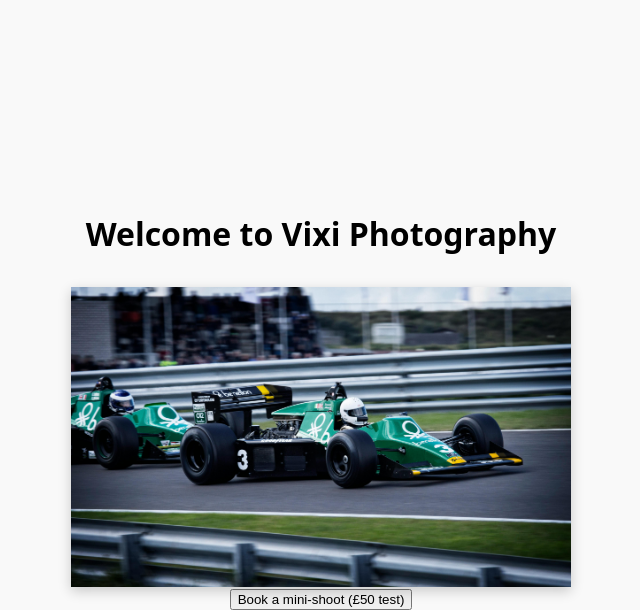
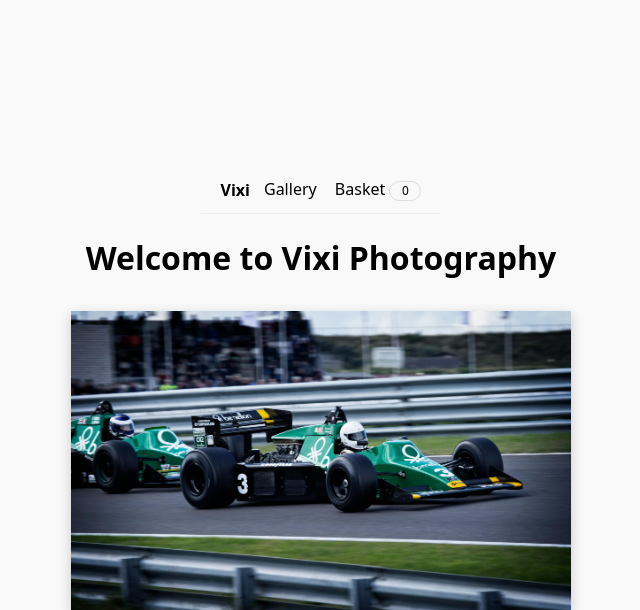
Before and after one commit to ccrd1711/vixi_photography, a Django app: page / in a window 1280 px wide. Shown: the top 610 px of the page, without its empty margins (319-959 px from the left). Run offline with Django 4.2, Linux system fonts and the light colour scheme.

Commit message:
Add nav to landing page for further production test

```diff
--- a/templates/home.html
+++ b/templates/home.html
@@ -8,6 +8,14 @@
   <link rel="stylesheet" href="{% static 'css/style.css' %}">
 </head>
 <body>
+  <header class="nav">
+    <a class="brand" href="{% url 'home' %}">Vixi</a>
+    <nav class="nav-links">
+      <a href="{% url 'gallery_index' %}">Gallery</a>
+      <a href="{% url 'cart' %}">Basket <span class="badge">{{ cart_count|default:0 }}</span></a>
+    </nav>
+  </header>
+
   <h1>Welcome to Vixi Photography</h1>
 
   <div class="roulette-box">
```
